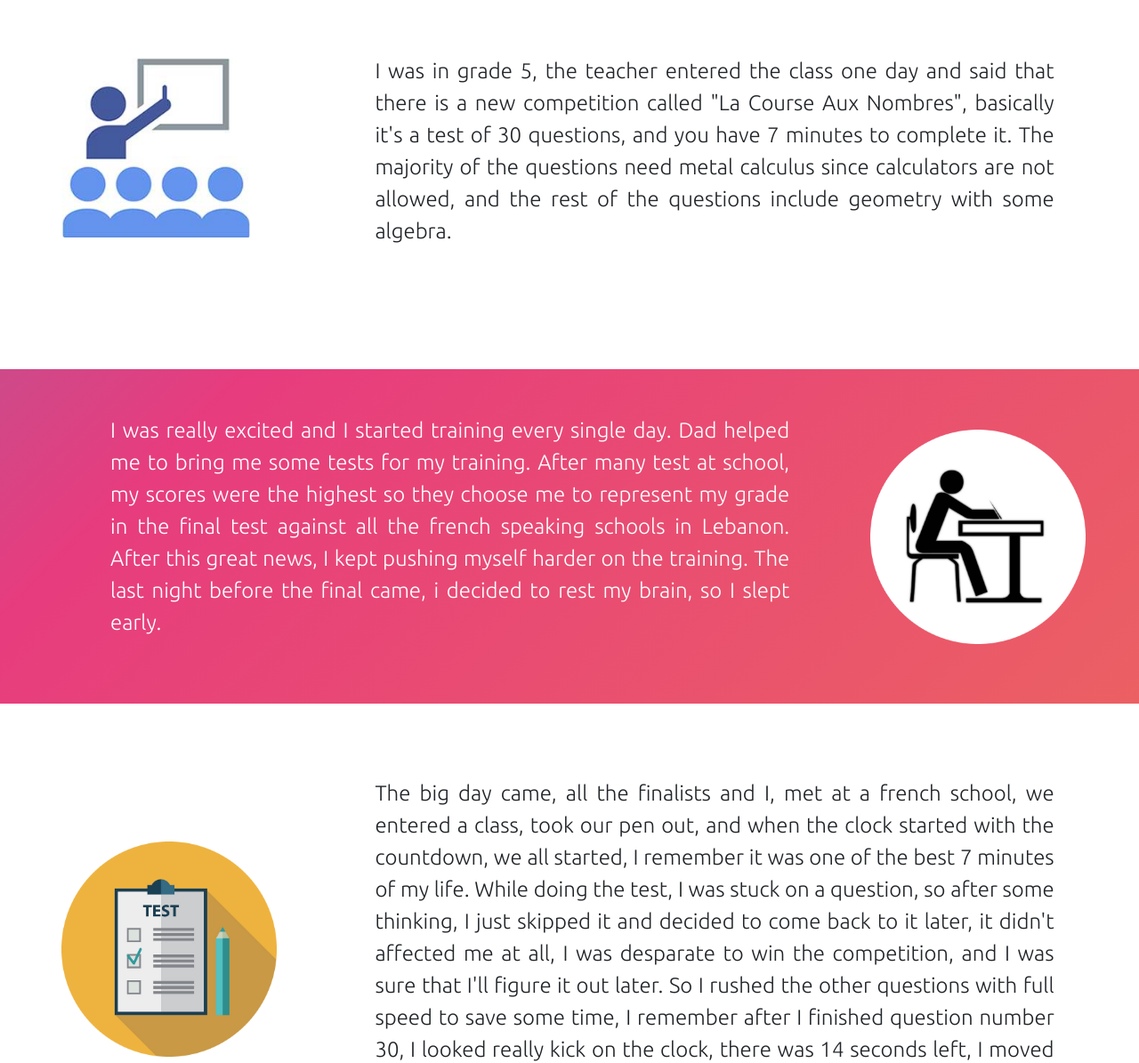
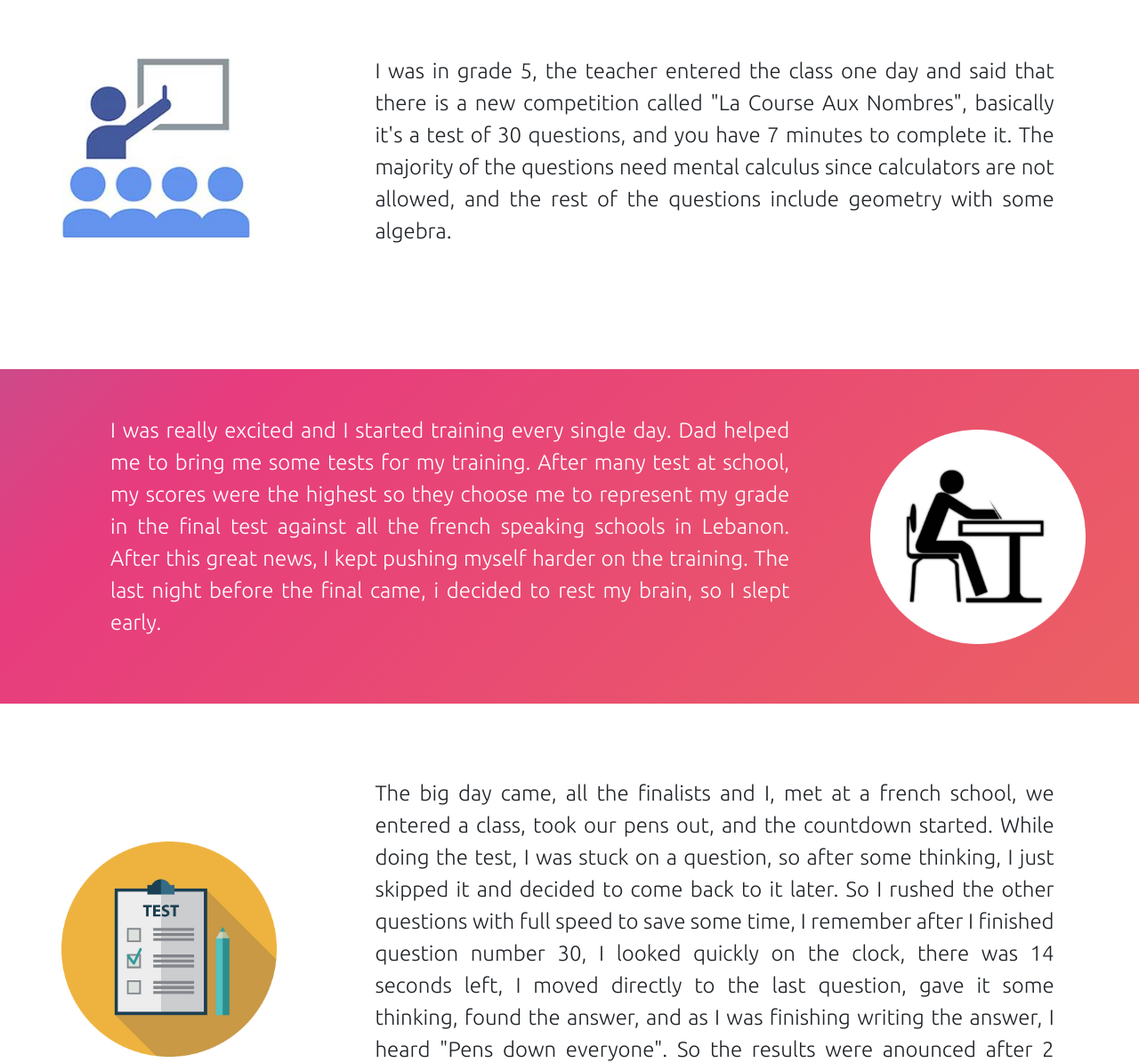
Before and after one commit to Sebastien-A-A/presentation, a website: page math.html in a window 1280 px wide. Shown: the part 123-1318 px from the top of the page at 89% size. Drawn offline with nearby package versions, Linux system fonts and the light colour scheme.

Commit message:
Update math.html

```diff
--- a/math.html
+++ b/math.html
@@ -28,7 +28,7 @@
     </div>
     <div class="col-lg-9">
       <p class="text-first">
-        I was in grade 5, the teacher entered the class one day and said that there is a new competition called "La Course Aux Nombres", basically it's a test of 30 questions, and you have 7 minutes to complete it. The majority of the questions need metal calculus since calculators are not allowed, and the rest of the questions include geometry with some algebra.
+        I was in grade 5, the teacher entered the class one day and said that there is a new competition called "La Course Aux Nombres", basically it's a test of 30 questions, and you have 7 minutes to complete it. The majority of the questions need mental calculus since calculators are not allowed, and the rest of the questions include geometry with some algebra.
       </p>
     </div>
   </div>
@@ -50,7 +50,7 @@
     </div>
     <div class="col-lg-9">
       <p class="text-third">
-        The big day came, all the finalists and I, met at a french school, we entered a class, took our pen out, and when the clock started with the countdown, we all started, I remember it was one of the best 7 minutes of my life. While doing the test, I was stuck on a question, so after some thinking, I just skipped it and decided to come back to it later, it didn't affected me at all, I was desparate to win the competition, and I was sure that I'll figure it out later. So I rushed the other questions with full speed to save some time, I remember after I finished question number 30, I looked really kick on the clock, there was 14 seconds left, I moved directly to the last question, gave it some thinking, found the answer, and as I was finishing writing the answer, I heard "Pens down everyone". I felt a huge relief, as if you removed a bag of 50 kg from my back, so the results were anounced after 2 weeks in a ceremony where my parents and my math teacher were invited, so they claimed that I was classed 1st and we knew that I got 30/30, definitely one of the best days of my life.
+        The big day came, all the finalists and I, met at a french school, we entered a class, took our pens out, and the countdown started. While doing the test, I was stuck on a question, so after some thinking, I just skipped it and decided to come back to it later. So I rushed the other questions with full speed to save some time, I remember after I finished question number 30, I looked quickly on the clock, there was 14 seconds left, I moved directly to the last question, gave it some thinking, found the answer, and as I was finishing writing the answer, I heard "Pens down everyone". So the results were anounced after 2 weeks in a ceremony that I attended, so they claimed that I was classed 1st and we knew that I got 30/30, definitely one of the best days of my life.
       </p>
     </div>
   </div>
```
